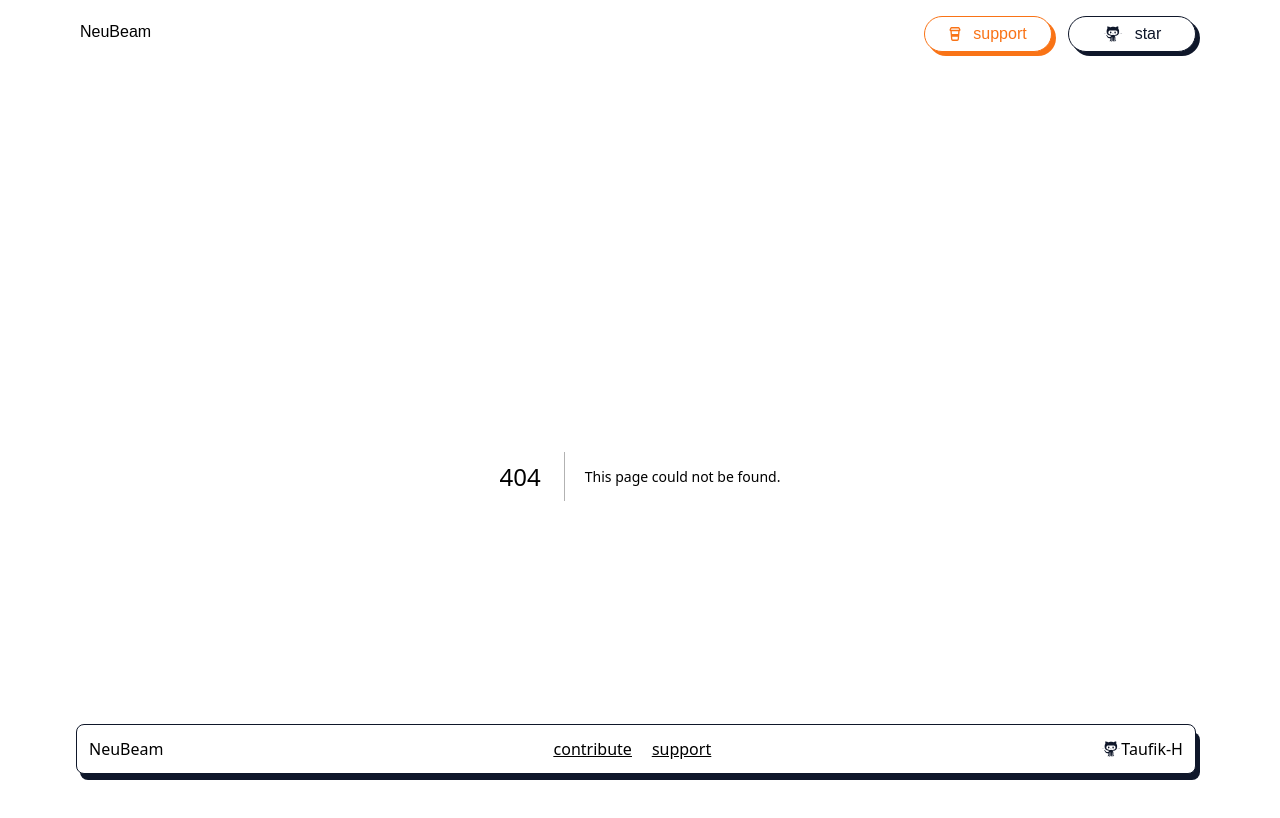
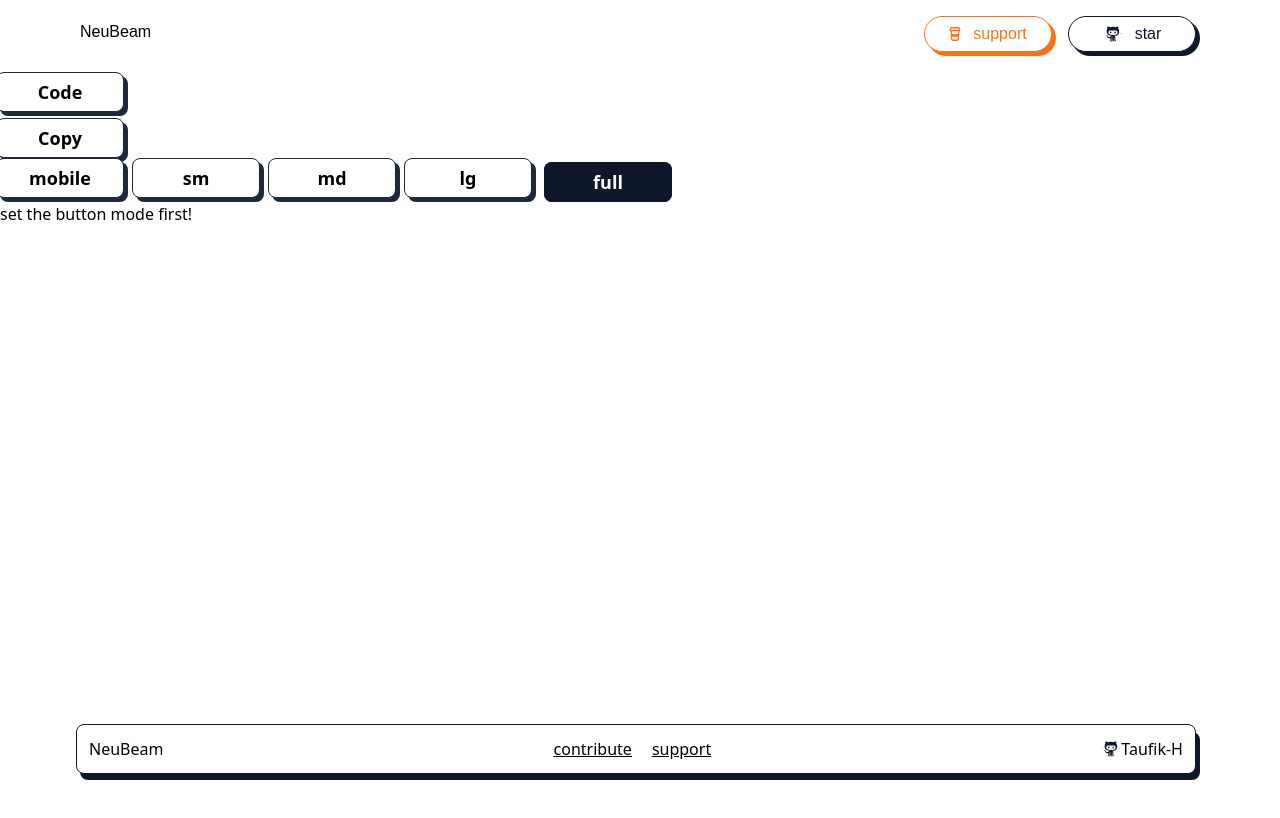
Before and after one commit to Taufik-H/neubeam, a Next.js app: page /alerts in a window 1280 px wide. Before the commit this address had no page. Shown: the top 818 px of the page. Built offline with nearby package versions, Linux system fonts and the light colour scheme; a web font is replaced by a local one.

Commit message:
Add Alert component

```diff
--- /dev/null
+++ b/app/(components)/alerts/page.tsx
@@ -0,0 +1,15 @@
+import ButtonHighliter from "@/components/highlighter/button-highlighter";
+import React from "react";
+
+const Alert = () => {
+  return (
+    <div>
+      <ButtonHighliter mode="preview" isPreviewing />
+      <ButtonHighliter mode="copy" />
+      <ButtonHighliter mode="responsiveness" />
+      <ButtonHighliter />
+    </div>
+  );
+};
+
+export default Alert;
```
